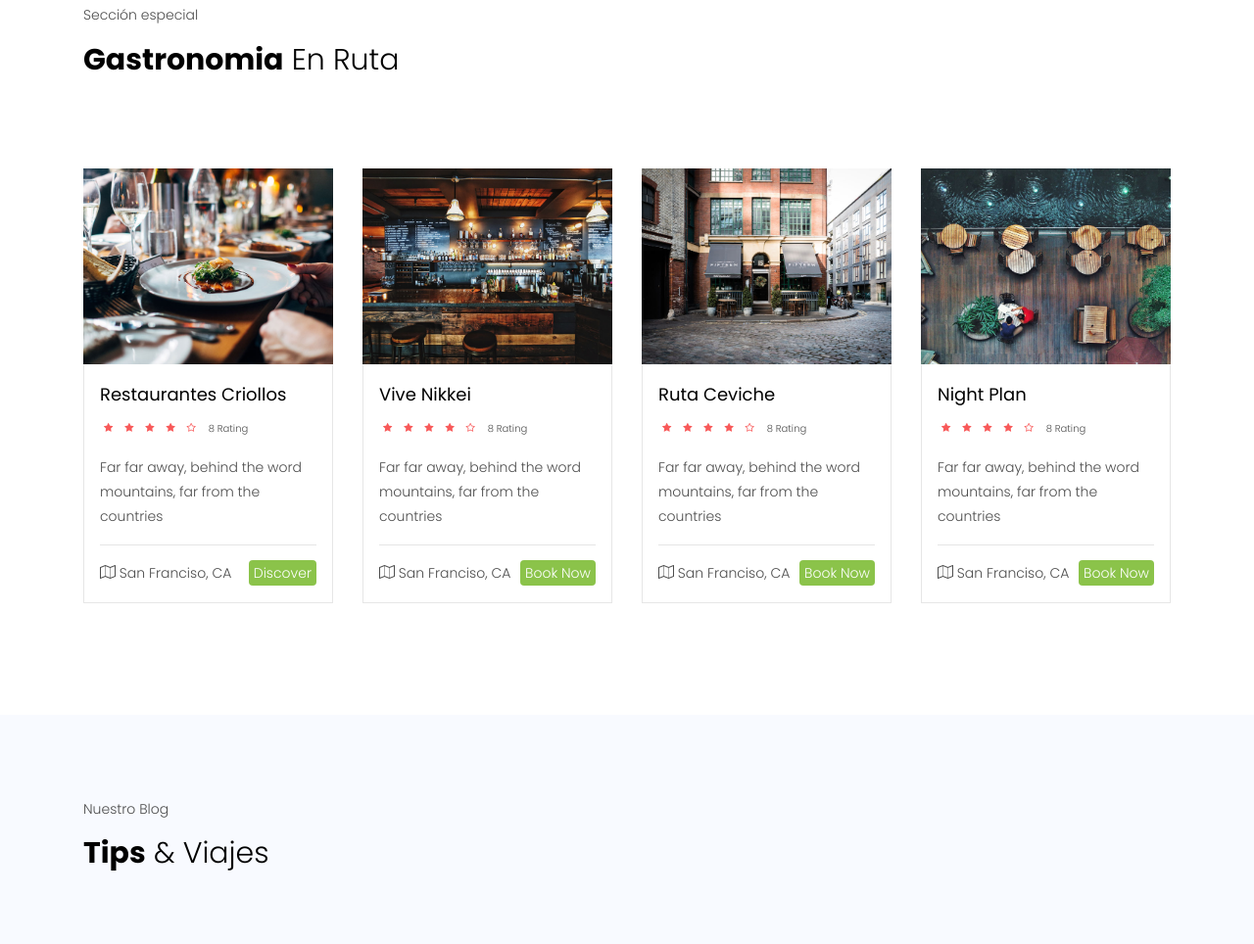
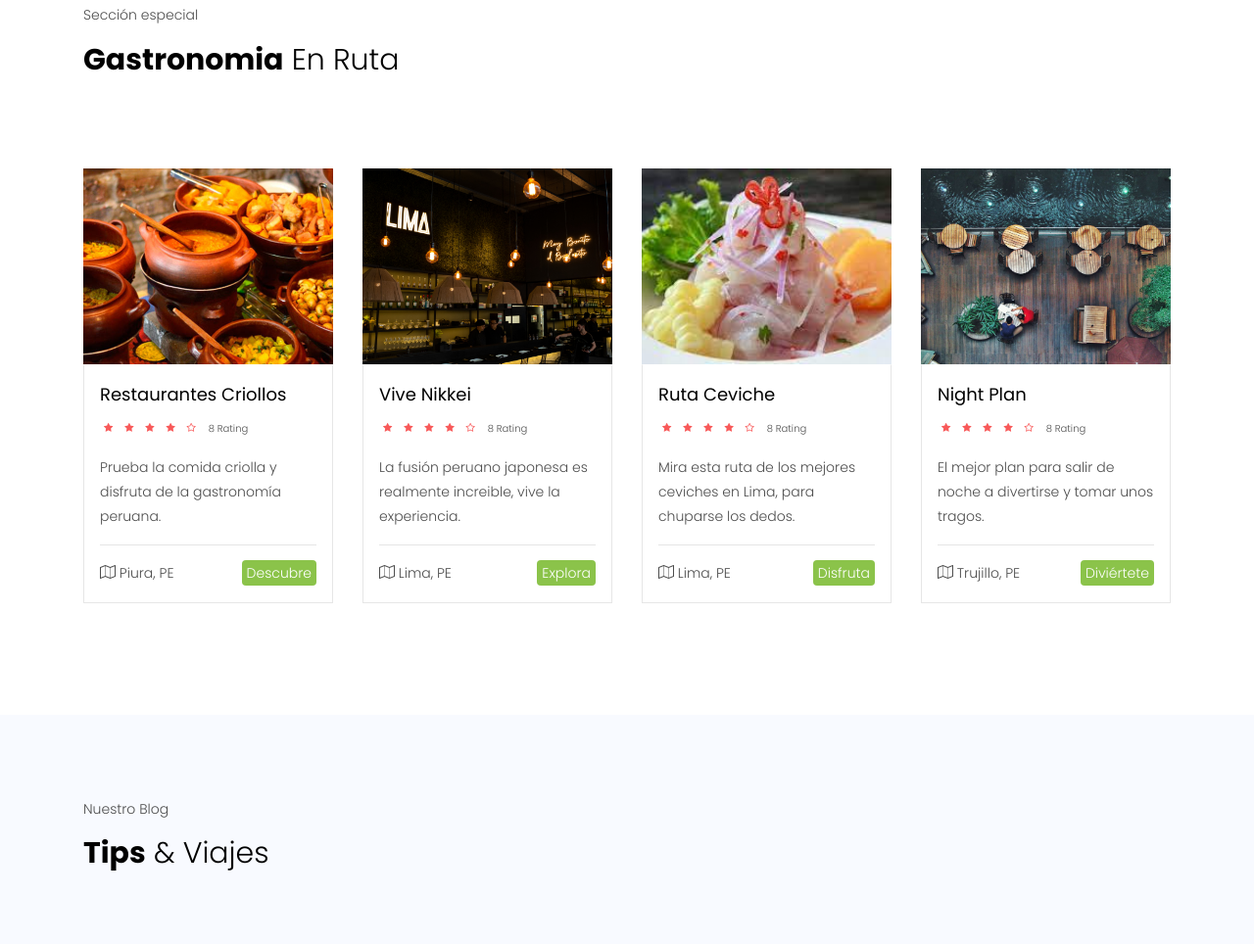
Before and after one commit to felipe16032/IEM-Planeape, a plain HTML site: page index.html in a window 1280 px wide. Shown: the part 4975-5939 px from the top of the page at 98% size. Drawn offline with Linux system fonts and the light colour scheme; some packages are replaced by stand-ins of ours; no server answers; files whose address does not match are found by name.

Commit message:
se agrego texto a las rutas gastronomicas

```diff
--- a/index.html
+++ b/index.html
@@ -720,7 +720,7 @@
     		<div class="row">
     			<div class="col-md-6 col-lg-3 ftco-animate">
     				<div class="destination">
-    					<a href="#" class="img img-2 d-flex justify-content-center align-items-center" style="background-image: url(images/restaurant-1.jpg);">
+    					<a href="#" class="img img-2 d-flex justify-content-center align-items-center" style="background-image: url(images/comidacriolla.jpg);">
     						<div class="icon d-flex justify-content-center align-items-center">
     							<span class="icon-search2"></span>
     						</div>
@@ -735,18 +735,18 @@
     							<i class="icon-star-o"></i>
     							<span>8 Rating</span>
     						</p>
-    						<p>Far far away, behind the word mountains, far from the countries</p>
+    						<p>Prueba la comida criolla y disfruta de la gastronomía peruana.</p>
     						<hr>
     						<p class="bottom-area d-flex">
-    							<span><i class="icon-map-o"></i> San Franciso, CA</span>
-    							<span class="ml-auto"><a href="#">Discover</a></span>
+    							<span><i class="icon-map-o"></i> Piura, PE</span>
+    							<span class="ml-auto"><a href="#">Descubre</a></span>
     						</p>
     					</div>
     				</div>
     			</div>
     			<div class="col-md-6 col-lg-3 ftco-animate">
     				<div class="destination">
-    					<a href="#" class="img img-2 d-flex justify-content-center align-items-center" style="background-image: url(images/restaurant-2.jpg);">
+    					<a href="#" class="img img-2 d-flex justify-content-center align-items-center" style="background-image: url(images/comidanikkei.jpg);">
     						<div class="icon d-flex justify-content-center align-items-center">
     							<span class="icon-search2"></span>
     						</div>
@@ -761,18 +761,18 @@
     							<i class="icon-star-o"></i>
     							<span>8 Rating</span>
     						</p>
-    						<p>Far far away, behind the word mountains, far from the countries</p>
+    						<p>La fusión peruano japonesa es realmente increible, vive la experiencia.</p>
     						<hr>
     						<p class="bottom-area d-flex">
-    							<span><i class="icon-map-o"></i> San Franciso, CA</span>
-    							<span class="ml-auto"><a href="#">Book Now</a></span>
+    							<span><i class="icon-map-o"></i> Lima, PE</span>
+    							<span class="ml-auto"><a href="#">Explora</a></span>
     						</p>
     					</div>
     				</div>
     			</div>
     			<div class="col-md-6 col-lg-3 ftco-animate">
     				<div class="destination">
-    					<a href="#" class="img img-2 d-flex justify-content-center align-items-center" style="background-image: url(images/restaurant-3.jpg);">
+    					<a href="#" class="img img-2 d-flex justify-content-center align-items-center" style="background-image: url(images/comidaceviche.jpg);">
     						<div class="icon d-flex justify-content-center align-items-center">
     							<span class="icon-search2"></span>
     						</div>
@@ -787,11 +787,11 @@
     							<i class="icon-star-o"></i>
     							<span>8 Rating</span>
     						</p>
-    						<p>Far far away, behind the word mountains, far from the countries</p>
+    						<p>Mira esta ruta de los mejores ceviches en Lima, para chuparse los dedos.</p>
     						<hr>
     						<p class="bottom-area d-flex">
-    							<span><i class="icon-map-o"></i> San Franciso, CA</span>
-    							<span class="ml-auto"><a href="#">Book Now</a></span>
+    							<span><i class="icon-map-o"></i> Lima, PE</span>
+    							<span class="ml-auto"><a href="#">Disfruta</a></span>
     						</p>
     					</div>
     				</div>
@@ -813,11 +813,11 @@
     							<i class="icon-star-o"></i>
     							<span>8 Rating</span>
     						</p>
-    						<p>Far far away, behind the word mountains, far from the countries</p>
+    						<p>El mejor plan para salir de noche a divertirse y tomar unos tragos.</p>
     						<hr>
     						<p class="bottom-area d-flex">
-    							<span><i class="icon-map-o"></i> San Franciso, CA</span>
-    							<span class="ml-auto"><a href="#">Book Now</a></span>
+    							<span><i class="icon-map-o"></i> Trujillo, PE</span>
+    							<span class="ml-auto"><a href="#">Diviértete</a></span>
     						</p>
     					</div>
     				</div>
```
